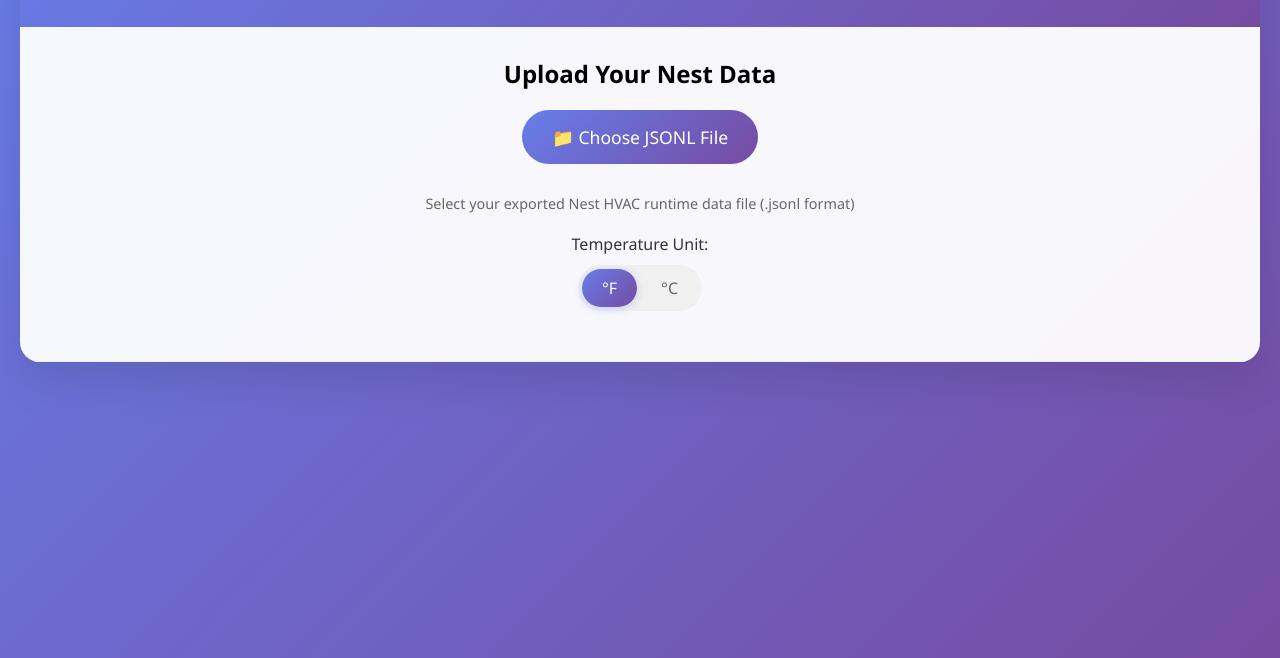
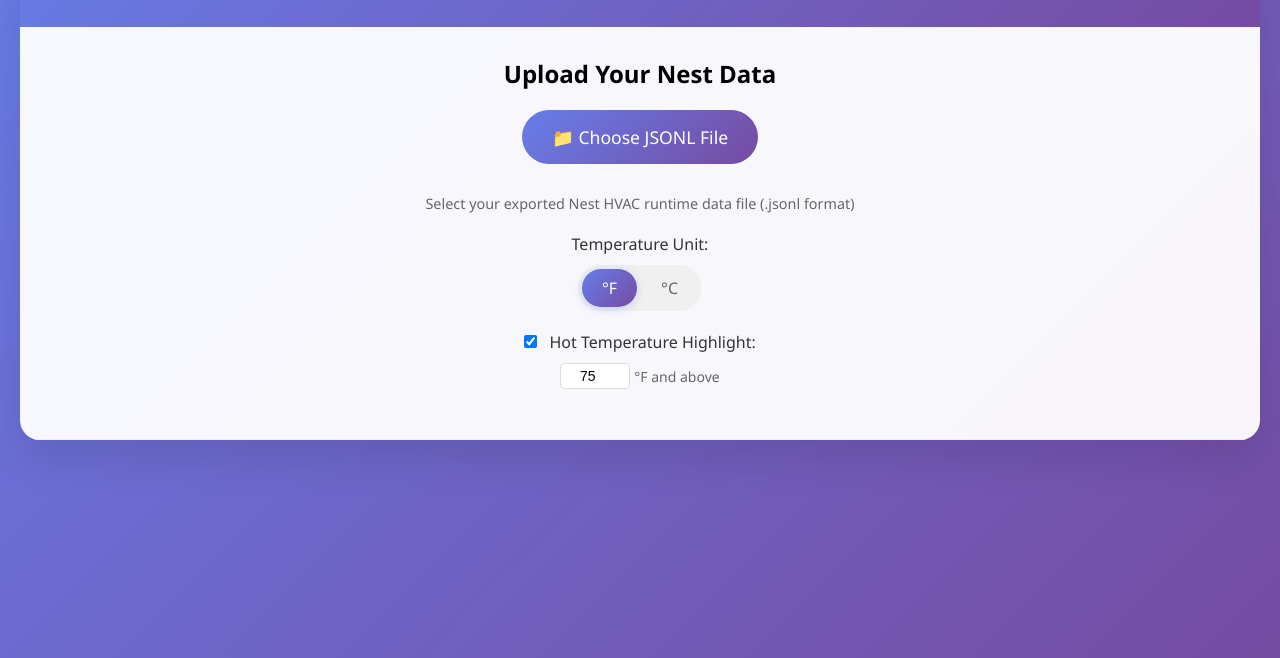
Before and after one commit to rafistrauss/nest-viewer, a website: page index.html in a window 1280 px wide. Shown: the part 142-800 px from the top of the page. Drawn offline with nearby package versions, Linux system fonts and the light colour scheme.

Commit message:
Add hot temperature threshold input with toggle feature

```diff
--- a/index.html
+++ b/index.html
@@ -212,6 +212,35 @@
             box-shadow: 0 2px 8px rgba(102, 126, 234, 0.3);
         }
 
+        .threshold-input {
+            display: flex;
+            align-items: center;
+            justify-content: center;
+            margin-top: 10px;
+        }
+
+        .threshold-input input[type="number"] {
+            width: 70px;
+            padding: 6px 10px;
+            border: 2px solid #ddd;
+            border-radius: 8px;
+            margin-right: 8px;
+            font-size: 14px;
+            text-align: center;
+            transition: border-color 0.3s ease;
+        }
+
+        .threshold-input input[type="number"]:focus {
+            outline: none;
+            border-color: #667eea;
+            box-shadow: 0 0 0 3px rgba(102, 126, 234, 0.1);
+        }
+
+        .threshold-input span {
+            color: #666;
+            font-size: 14px;
+        }
+
         .filter-section {
             padding: 30px;
             background: #f8f9fa;
@@ -403,6 +432,17 @@
                 </div>
             </div>
 
+            <div class="unit-toggle">
+                <label class="toggle-label">
+                    <input type="checkbox" id="enableHotThreshold" checked style="margin-right: 8px;">
+                    Hot Temperature Highlight:
+                </label>
+                <div class="threshold-input">
+                    <input type="number" id="hotThreshold" value="75" min="60" max="100" step="1" style="width: 70px; padding: 4px 8px; border: 1px solid #ddd; border-radius: 4px; margin-right: 4px;">
+                    <span>°F and above</span>
+                </div>
+            </div>
+
             <div id="error" class="error"></div>
         </div>
 
```
